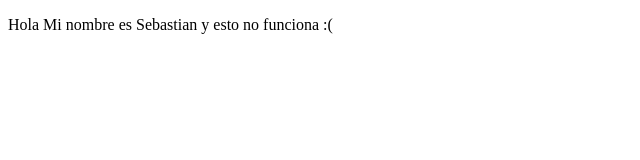
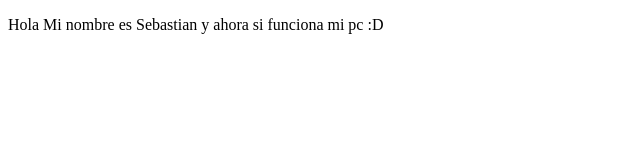
Before and after one commit to sebasbg95/Prework, a plain HTML site: page index.html in a window 1280 px wide. Shown: the full height of the page, 0-640 px from the left. Drawn offline with Linux system fonts and the light colour scheme.

Commit message:
cambios en el mensaje

```diff
--- a/index.html
+++ b/index.html
@@ -8,7 +8,7 @@
 </head>
 <body>
     <p>
-        Hola Mi nombre es Sebastian y esto no funciona :(
+        Hola Mi nombre es Sebastian y ahora si funciona mi pc :D
     </p>
 </body>
 </html>
```
